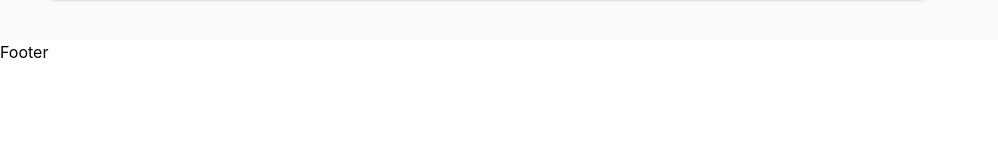
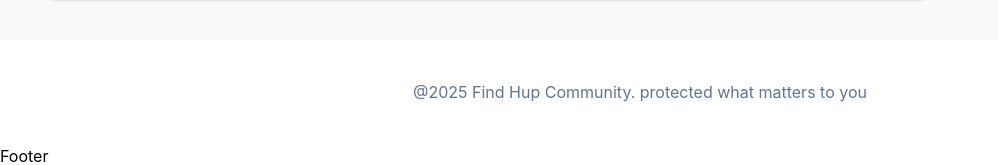
Before and after one commit to Foundit-Graduation-Project/Foundit_React_App, a React (Vite) app: page /app/create-report in a window 1280 px wide. Shown: the part 1502-1667 px from the top of the page, without its empty margins (0-998 px from the left). Before the commit the page ends 1566 px from the top, so only its background shows below. Built offline with nearby package versions, Linux system fonts and the light colour scheme.

Commit message:
add: reports special footer

```diff
--- a/src/pages/Reports/CreateReport.jsx
+++ b/src/pages/Reports/CreateReport.jsx
@@ -3,6 +3,7 @@
 import PostingGuidelines from "./PostGuideLine";
 import { resetForm } from "../../features/reports/reportsSlice";
 import { useDispatch } from "react-redux";
+import ReportFooter from "./ReportFooter";
 
 import {
   Camera,
@@ -260,6 +261,7 @@
         <NavItem icon={Search} label="SEARCH" />
         <NavItem icon={User} label="PROFILE" />
       </nav>
+      <ReportFooter />
     </article>
   );
 };
--- /dev/null
+++ b/src/pages/Reports/ReportFooter.jsx
@@ -0,0 +1,13 @@
+import React from "react";
+
+function ReportFooter() {
+  return (
+    <footer className="bg-white flex content-center justify-center text-center py-10">
+      <span className="text-slate-500">
+        @2025 Find Hup Community. protected what matters to you
+      </span>
+    </footer>
+  );
+}
+
+export default ReportFooter;
```
